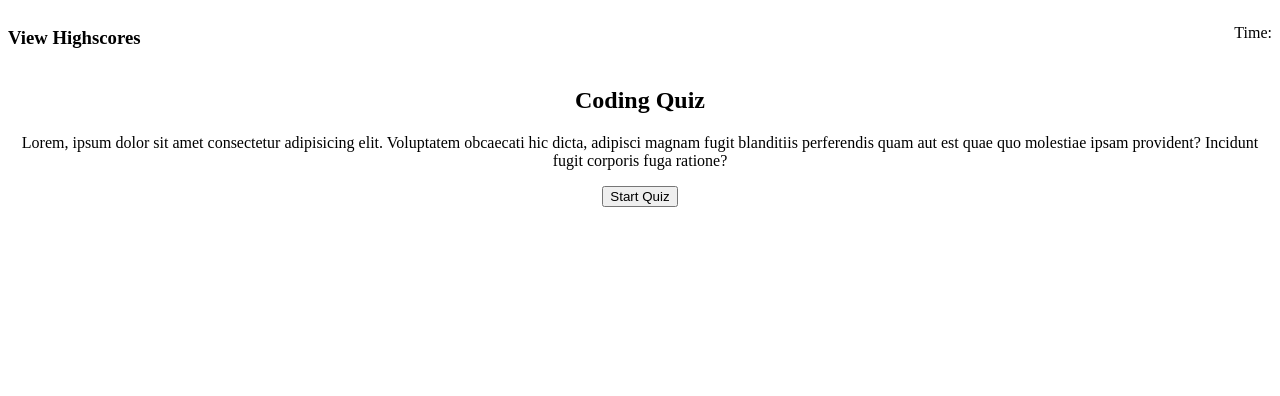
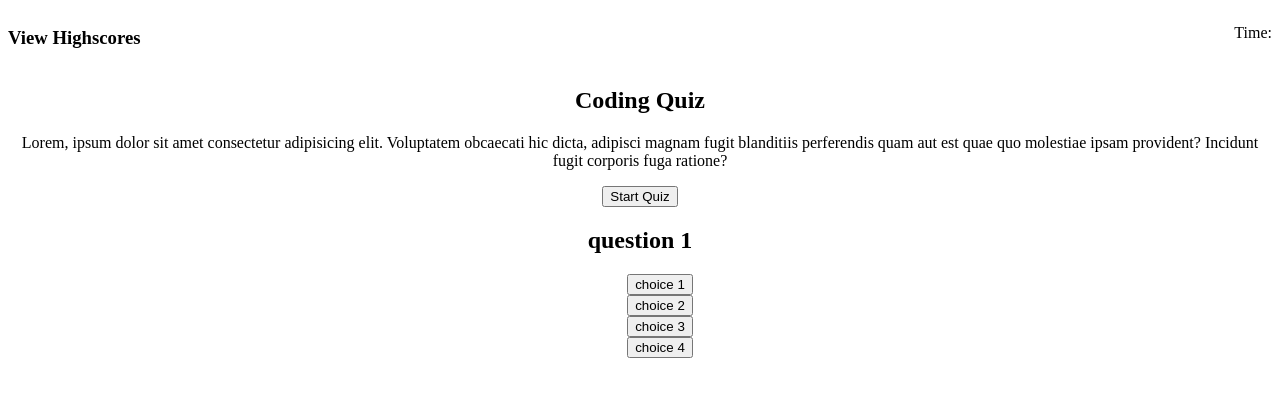
Before and after one commit to gisellerx/code-quiz, a plain HTML site: page index.html in a window 1280 px wide. Drawn offline with Linux system fonts and the light colour scheme.

Commit message:
added question list to question section, centered it, and removed list style

```diff
--- a/Assets/css/style.css
+++ b/Assets/css/style.css
@@ -21,3 +21,11 @@ header p {
 #intro-section {
     text-align: center;
 }
+
+#question-section {
+    text-align: center;
+}
+
+#question-section ul {
+    list-style: none;
+}
--- a/index.html
+++ b/index.html
@@ -19,7 +19,15 @@
             <p>Lorem, ipsum dolor sit amet consectetur adipisicing elit. Voluptatem obcaecati hic dicta, adipisci magnam fugit blanditiis perferendis quam aut est quae quo molestiae ipsam provident? Incidunt fugit corporis fuga ratione?</p>
             <button id="start-btn">Start Quiz</button>
         </section>
-        <section id="question-section"></section>
+        <section id="question-section">
+            <h2 id="title">question 1</h2>
+            <ul>
+                <li><button class="choices">choice 1</button></li>
+                <li><button class="choices">choice 2</button></li>
+                <li><button class="choices">choice 3</button></li>
+                <li><button class="choices">choice 4</button></li>
+            </ul>
+        </section>
         <section id="initial-section"></section>
         <section id="highscore-section"></section>
 
```
